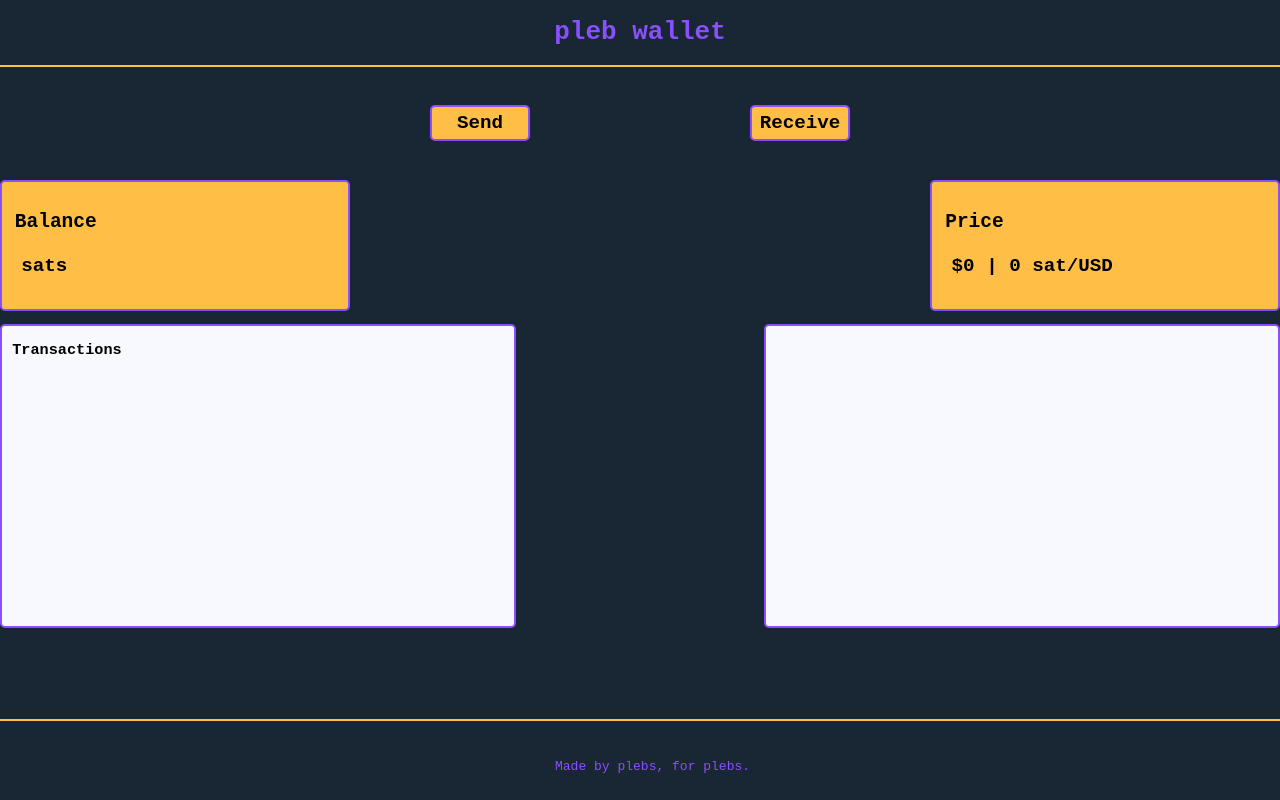
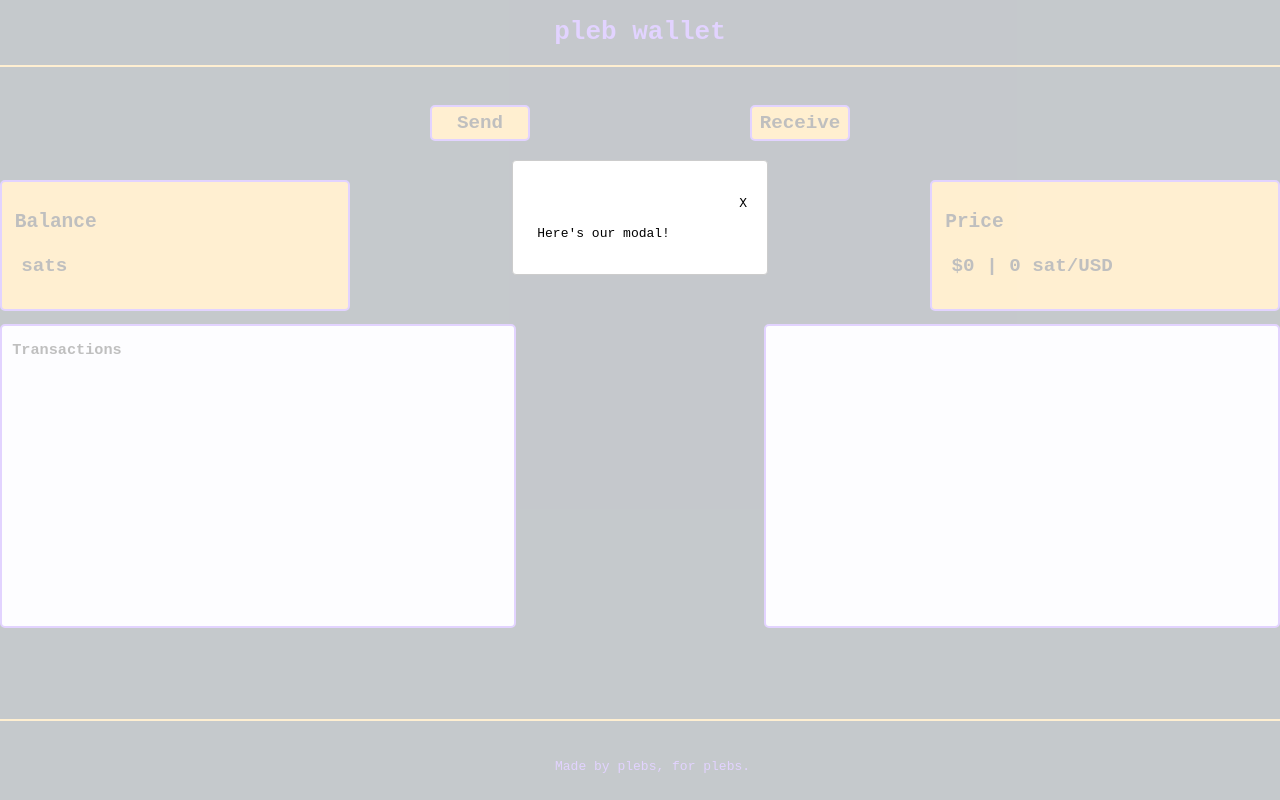
Before and after one commit to theospatial/pleb-wallet-react, a React (Create React App) app: page / in a window 1280 px wide. Both pictures are taken after a click on the button "Send". Built offline with nearby package versions, Linux system fonts and the light colour scheme; no server answers.

Commit message:
added payments modal with modal open/close functional

```diff
--- a/package.json
+++ b/package.json
@@ -9,6 +9,7 @@
     "axios": "^1.2.2",
     "react": "^18.2.0",
     "react-dom": "^18.2.0",
+    "react-modal": "^3.16.1",
     "react-scripts": "5.0.1",
     "web-vitals": "^2.1.4"
   },
--- a/src/components/Buttons.js
+++ b/src/components/Buttons.js
@@ -1,28 +1,35 @@
 import React, { useState } from "react";
 import "./Buttons.css";
+import PaymentsModal from "./PaymentsModal";
 
 export const Buttons = () => {
+    const [modalState, setModalState] = useState({
+        type: "",
+        open: false,
+      });
+
+
  return (
    <div>
      <div className="buttons">
        <button
          className="button"
          onClick={() =>
-           console.log("This button will open a modal to send a payment")
-         }
+            setModalState({ type: "send", open: "true"})
+        }
        >
          Send
        </button>
        <button
          className="button"
          onClick={() =>
-           console.log("This button will open a modal to receive a payment")
-         }
+            setModalState({ type: "recieve", open: "true"})
+        }
        >
          Receive
        </button>
      </div>
-     {/* <PaymentsModal modalState={modalState} setModalState={setModalState} /> */}
+     <PaymentsModal modalState={modalState} setModalState={setModalState} />
    </div>
  );
 };
--- /dev/null
+++ b/src/components/PaymentsModal.css
@@ -0,0 +1,27 @@
+form {
+    margin: 2% auto;
+    display: flex;
+    flex-direction: column;
+    text-align: center;
+   }
+
+   form {
+    width: 100%;
+   }
+
+   form .button {
+    margin: 10% auto;
+   }
+
+   section h3 {
+    text-align: center;
+   }
+
+   section p {
+    word-wrap: break-word;
+   }
+
+   .close-button {
+    cursor: pointer;
+    text-align: end;
+   }
--- /dev/null
+++ b/src/components/PaymentsModal.js
@@ -0,0 +1,54 @@
+import React, { useState } from "react";
+import Modal from "react-modal";
+import axios from "axios";
+import "./PaymentsModal.css";
+
+const customStyles = {
+ content: {
+   top: "20%",
+   left: "40%",
+   right: "40%",
+   bottom: "auto",
+ },
+};
+
+const PaymentsModal = ({ modalState, setModalState }) => {
+    // Our state for the info we will send to either generate a new invoice or pay an invoice
+    const [formData, setFormData] = useState({
+        amount: 0,
+        invoiceToPay: "",
+    });
+    // Our state for storing the invoice we created to be paid
+    const [invoice, setInvoice] = useState("");
+    // Our state for the invoice we paid
+    const [paymentInfo, setPaymentInfo] = useState({
+        paymentHash: "",
+        checkingId: "",
+    });
+
+    const handleSend = () => {};
+
+    const handleReceive = () => {};
+
+
+ return (
+   <Modal
+     isOpen={modalState.open}
+     style={customStyles}
+     contentLabel="Example Modal"
+     appElement={document.getElementById("root")}
+   >
+     <p
+       className="close-button"
+       onClick={() => {
+         setModalState({ open: false, type: null });
+       }}
+     >
+       X
+     </p>
+     <p>Here's our modal!</p>
+   </Modal>
+ );
+};
+
+export default PaymentsModal;
```
Also changed, not shown: 1 other file (tests, documents, lock files or other folders).
